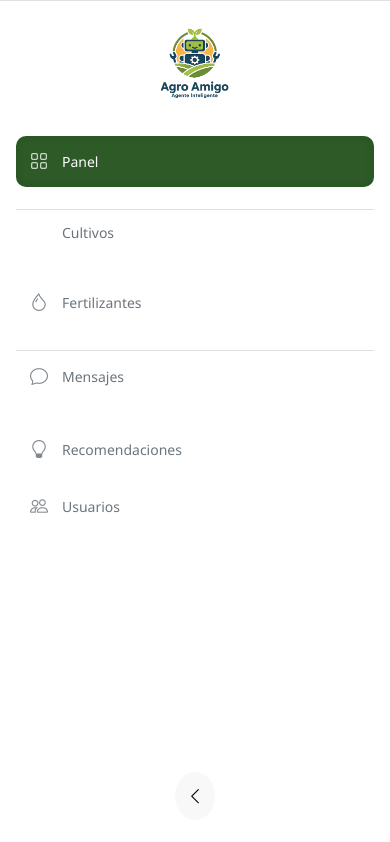
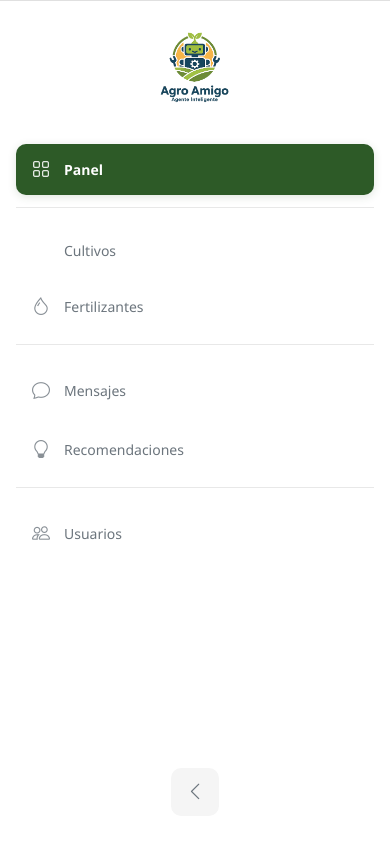
Before and after one commit to hellotaniax/agroamigo-frontend, a React (Create React App) app: page /dashboard in a window 390 px wide. Built offline with nearby package versions, Linux system fonts and the light colour scheme.

Commit message:
Sidebar refactorizado

```diff
--- a/src/components/Sidebar/Sidebar.css
+++ b/src/components/Sidebar/Sidebar.css
@@ -1,63 +1,145 @@
 /* =========================
-   SIDEBAR
+   CSS VARIABLES (Design System)
+   ========================= */
+:root {
+  /* Colores */
+  --color-primary: #2d5a27;
+  --color-primary-light: #e8f5e9;
+  --color-text-primary: #1a1a1a;
+  --color-text-secondary: #6c757d;
+  --color-border: #e6e6e6;
+  --color-divider: #d9d9d9;
+  --color-bg-hover: #f5f5f5;
+  --color-bg-light: #fff;
+
+  /* Espaciado */
+  --spacing-xs: 4px;
+  --spacing-sm: 8px;
+  --spacing-md: 12px;
+  --spacing-lg: 16px;
+  --spacing-xl: 28px;
+
+  /* Tipografía */
+  --font-size-sm: 13px;
+  --font-size-base: 14px;
+  --font-size-lg: 18px;
+  --font-weight-regular: 400;
+  --font-weight-medium: 500;
+  --font-weight-semibold: 600;
+
+  /* Transiciones */
+  --transition-fast: 0.12s ease;
+  --transition-base: 0.25s ease;
+  --transition-slow: 0.3s ease;
+
+  /* Border Radius */
+  --border-radius-sm: 6px;
+  --border-radius-md: 10px;
+  --border-radius-pill: 50%;
+
+  /* Sombras */
+  --shadow-sm: 0 2px 8px rgba(0, 0, 0, 0.08);
+  --shadow-md: 0 4px 12px rgba(0, 0, 0, 0.08);
+  --shadow-lg: 0 4px 18px rgba(0, 0, 0, 0.15);
+}
+
+/* =========================
+   SIDEBAR CONTAINER
    ========================= */
 .sidebar {
   width: 240px;
-  background: #fff;
-  border-right: 1px solid #e6e6e6;
-  transition: width 0.3s ease, left 0.3s ease, box-shadow 0.3s ease;
+  background: var(--color-bg-light);
+  border-right: 1px solid var(--color-border);
   display: flex;
   flex-direction: column;
-  justify-content: space-between;
   min-height: 100vh;
-  padding: 16px;
+  padding: var(--spacing-lg);
   position: relative;
   z-index: 1000;
   overflow-y: auto;
-  overflow-x: visible; /* necesario para tooltip */
-  box-shadow: 0 4px 12px rgba(0,0,0,0.08);
+  overflow-x: hidden;
+  box-shadow: var(--shadow-md);
+  transition: width var(--transition-slow),
+              left var(--transition-slow),
+              box-shadow var(--transition-base);
+  scrollbar-width: thin;
+  scrollbar-color: rgba(0, 0, 0, 0.1) transparent;
 }
 
 .sidebar.collapsed {
   width: 70px;
-  padding: 16px 8px;
+  padding: var(--spacing-lg) var(--spacing-sm);
+}
+
+/* Scrollbar personalizada y minimalista */
+.sidebar::-webkit-scrollbar {
+  width: 4px;
+}
+
+.sidebar::-webkit-scrollbar-track {
+  background: transparent;
+  margin: 8px 0;
+}
+
+.sidebar::-webkit-scrollbar-thumb {
+  background: rgba(0, 0, 0, 0.1);
+  border-radius: 2px;
+}
+
+.sidebar::-webkit-scrollbar-thumb:hover {
+  background: rgba(0, 0, 0, 0.2);
+}
+
+.sidebar::-webkit-scrollbar-thumb {
+  background: #d0d0d0;
+  border-radius: var(--border-radius-pill);
+}
+
+.sidebar::-webkit-scrollbar-thumb:hover {
+  background: #a0a0a0;
 }
 
 /* =========================
-   HEADER / LOGO
+   LOGO / HEADER
    ========================= */
 .sidebar-header {
   display: flex;
   justify-content: center;
   align-items: center;
-  padding: 8px 0;
-  margin-bottom: 28px;
+  padding: var(--spacing-md) 0;
+  margin-bottom: var(--spacing-xl);
+  flex-shrink: 0;
 }
 
 .sidebar-logo {
   width: 80px;
   height: auto;
   object-fit: contain;
-  transition: transform 0.3s ease, filter 0.3s ease;
+  transition: transform var(--transition-slow),
+              filter var(--transition-slow);
+  cursor: pointer;
 }
 
 .sidebar.collapsed .sidebar-logo {
   width: 40px;
-  margin: 0 auto;
 }
 
 .sidebar-logo:hover {
   transform: scale(1.08);
-  filter: drop-shadow(0 4px 8px rgba(0,0,0,0.15));
+  filter: drop-shadow(0 4px 12px rgba(45, 90, 39, 0.2));
+}
+
+.sidebar-logo:active {
+  transform: scale(0.96);
 }
 
 /* =========================
-   MENÚ
+   MENÚ LISTA
    ========================= */
 .sidebar-menu {
   display: flex;
   flex-direction: column;
-  gap: 6px;
+  gap: var(--spacing-sm);
   list-style: none;
   padding: 0;
   margin: 0;
@@ -66,132 +148,212 @@
 
 .sidebar-menu .nav-item {
   margin: 0;
-  position: relative; /* para tooltip absoluto */
+  position: relative;
 }
 
-.sidebar-menu .nav-item.divider {
-  border-top: 1px solid #e0e0e0;
-  margin: 16px 0;
+/* Dividers - Separadores entre secciones */
+.sidebar-menu .nav-item.divider::after {
+  content: '';
+  display: block;
+  height: 1px;
+  background: var(--color-divider);
+  margin: var(--spacing-md) 0;
+  opacity: 0.6;
 }
 
+/* =========================
+   ITEMS DEL MENÚ
+   ========================= */
 .sidebar-menu .nav-link {
   display: flex;
   align-items: center;
-  padding: 12px 14px;
-  color: #6c757d;
+  gap: var(--spacing-md);
+  padding: var(--spacing-md) var(--spacing-lg);
+  color: var(--color-text-secondary);
   text-decoration: none;
-  border-radius: 10px;
-  transition: background 0.25s ease, color 0.25s ease, transform 0.2s ease;
-  gap: 12px;
-  font-size: 14px;
-  font-weight: 500;
+  border-radius: var(--border-radius-md);
+  font-size: var(--font-size-base);
+  font-weight: var(--font-weight-medium);
   position: relative;
+  cursor: pointer;
+  transition: background-color var(--transition-base),
+              color var(--transition-base),
+              transform var(--transition-fast);
+  user-select: none;
 }
 
 .sidebar-menu .nav-link i {
-  font-size: 18px;
-  opacity: 0.85;
+  font-size: var(--font-size-lg);
+  opacity: 0.8;
   flex-shrink: 0;
-  transition: transform 0.2s ease, opacity 0.2s ease;
-  min-width: 20px;
+  width: 20px;
+  transition: transform var(--transition-fast),
+              opacity var(--transition-fast);
 }
 
+/* Estado Hover - Feedback visual sutil */
 .sidebar-menu .nav-link:hover {
-  background: #e8f5e9;
-  color: #2d5a27;
+  background-color: var(--color-bg-hover);
+  color: var(--color-primary);
 }
 
 .sidebar-menu .nav-link:hover i {
-  transform: scale(1.15);
+  opacity: 1;
+  transform: scale(1.1);
 }
 
+/* Estado Active - Ítem seleccionado */
 .sidebar-menu .nav-link.active {
-  background: #2d5a27;
-  color: #fff;
-  box-shadow: inset 0 0 8px rgba(0,0,0,0.1);
+  background-color: var(--color-primary);
+  color: var(--color-bg-light);
+  box-shadow: 0 2px 8px rgba(45, 90, 39, 0.15);
+  font-weight: var(--font-weight-semibold);
+}
+
+.sidebar-menu .nav-link.active i {
+  opacity: 1;
+}
+
+/* Estado Focus - Accesibilidad */
+.sidebar-menu .nav-link:focus-visible {
+  outline: 2px solid var(--color-primary);
+  outline-offset: 2px;
 }
 
 /* =========================
-   COLLAPSE
+   ESTADO COLLAPSED
    ========================= */
 .sidebar.collapsed .nav-link span {
   display: none;
-  opacity: 0;
 }
 
 .sidebar.collapsed .nav-link {
   justify-content: center;
+  padding: var(--spacing-md);
+}
+
+.sidebar.collapsed .nav-link i {
+  margin: 0;
 }
 
 /* =========================
-   TOOLTIP FLOTANTE (CREADO EN EL BODY)
+   TOOLTIP FLOTANTE
    ========================= */
 .custom-sidebar-tooltip {
-  position: fixed !important;
-  z-index: 2147483647 !important;
-  pointer-events: auto !important;
-  background: #2d5a27;
-  color: #fff;
-  padding: 6px 12px;
-  border-radius: 6px;
+  position: fixed;
+  z-index: 2147483647;
+  pointer-events: auto;
+  background: var(--color-primary);
+  color: var(--color-bg-light);
+  padding: var(--spacing-sm) var(--spacing-md);
+  border-radius: var(--border-radius-sm);
   white-space: nowrap;
-  font-size: 13px;
-  font-weight: 500;
-  box-shadow: 0 4px 18px rgba(0,0,0,0.25);
-  transition: opacity 0.12s ease, transform 0.12s ease;
+  font-size: var(--font-size-sm);
+  font-weight: var(--font-weight-medium);
+  box-shadow: var(--shadow-lg);
+  transition: opacity var(--transition-fast),
+              transform var(--transition-fast);
   opacity: 0;
+  pointer-events: none;
 }
+
 .custom-sidebar-tooltip.show {
   opacity: 1;
+  pointer-events: auto;
 }
 
 /* =========================
-   ACCESIBILIDAD (FOCUS)
+   BOTÓN TOGGLE - MEJORADO UX/UI
    ========================= */
-.sidebar-menu .nav-link:focus {
-  outline: 2px solid #a5d6a7;
+.sidebar-toggle {
+  position: relative;
+  margin-top: auto;
+  margin-bottom: var(--spacing-md);
+  width: 48px;
+  height: 48px;
+  padding: 0;
+  border: 2px solid transparent;
+  border-radius: var(--border-radius-md);
+  background: #f5f5f5;
+  color: var(--color-text-secondary);
+  font-size: 1.2rem;
+  cursor: pointer;
+  align-self: center;
+  display: flex;
+  align-items: center;
+  justify-content: center;
+  transition: background-color var(--transition-base),
+              color var(--transition-base),
+              border-color var(--transition-base),
+              box-shadow var(--transition-fast),
+              transform var(--transition-fast);
+}
+
+/* Icono con rotación fluida */
+.sidebar-toggle i {
+  display: flex;
+  align-items: center;
+  justify-content: center;
+  width: 24px;
+  height: 24px;
+  transition: transform var(--transition-slow);
+}
+
+/* Estado Hover */
+.sidebar-toggle:hover {
+  background: var(--color-primary);
+  color: var(--color-bg-light);
+  border-color: var(--color-primary);
+  box-shadow: 0 4px 12px rgba(45, 90, 39, 0.2);
+}
+
+.sidebar-toggle:hover i {
+  transform: scale(1.15);
+}
+
+/* Estado Active */
+.sidebar-toggle:active {
+  transform: translateY(1px);
+}
+
+/* Estado Focus - Accesibilidad */
+.sidebar-toggle:focus-visible {
+  outline: 2px solid var(--color-primary);
   outline-offset: 2px;
+  background: var(--color-primary);
+  color: var(--color-bg-light);
+  border-color: var(--color-primary);
 }
 
 /* =========================
-   TOGGLE
-   ========================= */
-.sidebar-toggle {
-  margin-top: auto;
-  margin-bottom: 8px;
-  border-radius: 50%;
-  padding: 10px;
-  font-size: 1.1rem;
-  align-self: center;
-  min-width: 40px;
-  min-height: 40px;
-  display: flex;
-  align-items: center;
-  justify-content: center;
-  background: #f8f8f9;
-  transition: background 0.25s ease, transform 0.2s ease, box-shadow 0.2s ease;
-}
-
-.sidebar-toggle:hover {
-  background: #e6f0e6;
-  transform: scale(1.08);
-  box-shadow: 0 2px 8px rgba(0,0,0,0.15);
-}
-
-/* =========================
-   RESPONSIVE MÓVIL
+   RESPONSIVE - TABLET/DESKTOP
    ========================= */
 @media (max-width: 768px) {
   .sidebar {
     position: fixed;
     left: -260px;
     top: 0;
+    height: 100vh;
     z-index: 1050;
-    transition: left 0.3s ease;
-    box-shadow: 2px 0 12px rgba(0,0,0,0.15);
+    transition: left var(--transition-slow);
+    border-right: 1px solid var(--color-border);
+    box-shadow: 2px 0 var(--shadow-lg);
   }
 
   .sidebar.show {
     left: 0;
   }
 }
+
+/* =========================
+   RESPONSIVE - MOBILE
+   ========================= */
+@media (max-width: 480px) {
+  .sidebar {
+    panel: var(--spacing-md);
+  }
+
+  .sidebar-menu .nav-link {
+    padding: var(--spacing-md) var(--spacing-lg);
+  }
+}
--- a/src/components/Sidebar/SidebarMenu.jsx
+++ b/src/components/Sidebar/SidebarMenu.jsx
@@ -8,7 +8,7 @@ export default function SidebarMenu() {
         <SidebarItem
           key={index}
           {...item}
-          divider={index === 1 || index === 3}
+          divider={index === 0 || index === 2 || index === 4}
         />
       ))}
     </ul>
--- a/src/components/Sidebar/SidebarToggle.jsx
+++ b/src/components/Sidebar/SidebarToggle.jsx
@@ -1,6 +1,10 @@
 export default function SidebarToggle({ collapsed, onToggle }) {
   return (
-    <button className="btn btn-light sidebar-toggle" onClick={onToggle}>
+    <button
+      className="sidebar-toggle"
+      onClick={onToggle}
+      title={collapsed ? 'Expandir sidebar' : 'Contraer sidebar'}
+    >
       <i className={`bi ${collapsed ? 'bi-chevron-right' : 'bi-chevron-left'}`} />
     </button>
   );
```
Also changed, not shown: src/components/Sidebar/SidebarContainer.jsx (added, +18 -0 lines).
